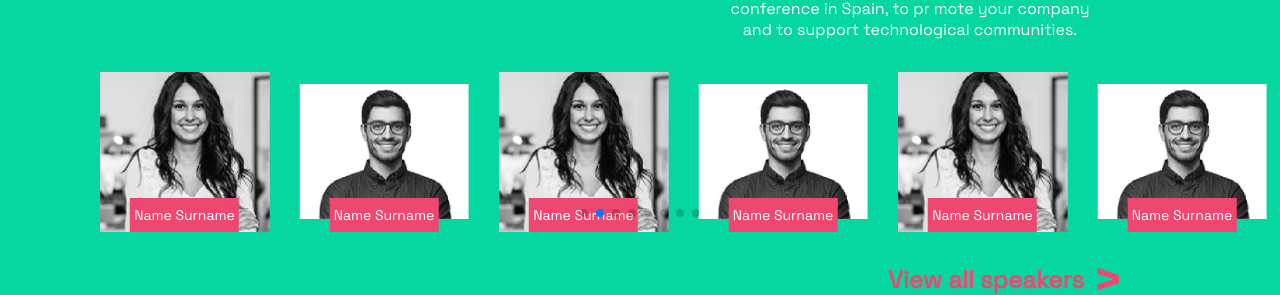
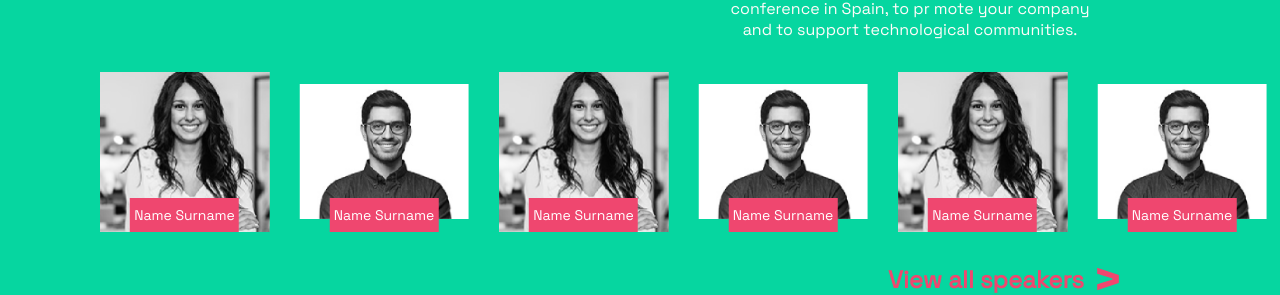
Before and after one commit to dev-bcn/dev-bcn.github.io, a React (Create React App) app: page / in a window 1280 px wide. Shown: the part 2073-2368 px from the top of the page. Built offline with nearby package versions, Linux system fonts and the light colour scheme.

Commit message:
Remove pagination from carousel

```diff
--- a/src/views/Home/components/SpeakersCarousel/SpeakersCarousel.tsx
+++ b/src/views/Home/components/SpeakersCarousel/SpeakersCarousel.tsx
@@ -1,7 +1,7 @@
 import { FC } from "react";
 import styled from "styled-components";
 import { Swiper, SwiperSlide } from "swiper/react";
-import { Autoplay, Pagination } from "swiper";
+import { Autoplay } from "swiper";
 import TitleSection from "../../../../components/SectionTitle/TitleSection";
 import {
   COLOR_GREEN,
@@ -95,7 +95,6 @@ const SpeakersCarousel: FC = () => {
             delay: 2500,
             disableOnInteraction: true,
           }}
-          pagination={true}
           breakpoints={{
             340: {
               width: 640,
@@ -109,7 +108,7 @@ const SpeakersCarousel: FC = () => {
             },
           }}
           centeredSlides={true}
-          modules={[Autoplay, Pagination]}
+          modules={[Autoplay]}
           className="mySwiper"
         >
           <SwiperSlide>
```
